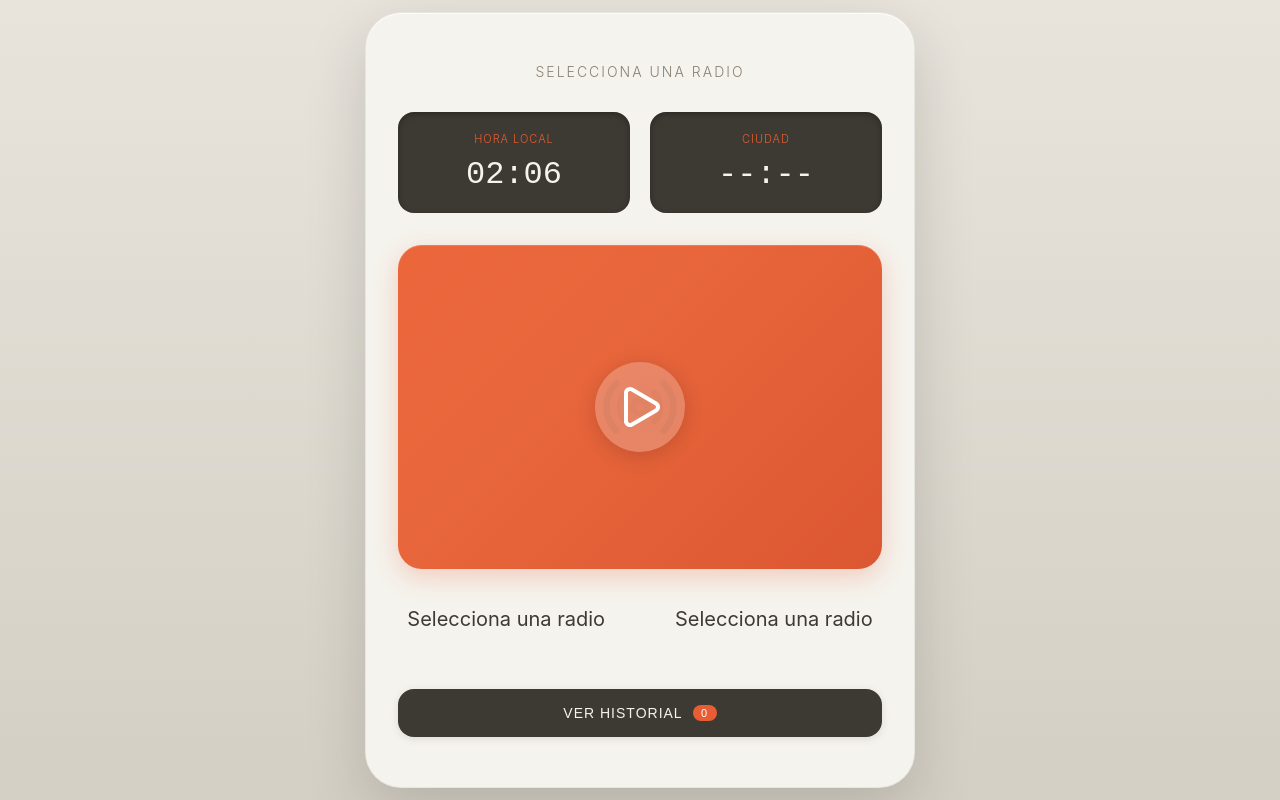
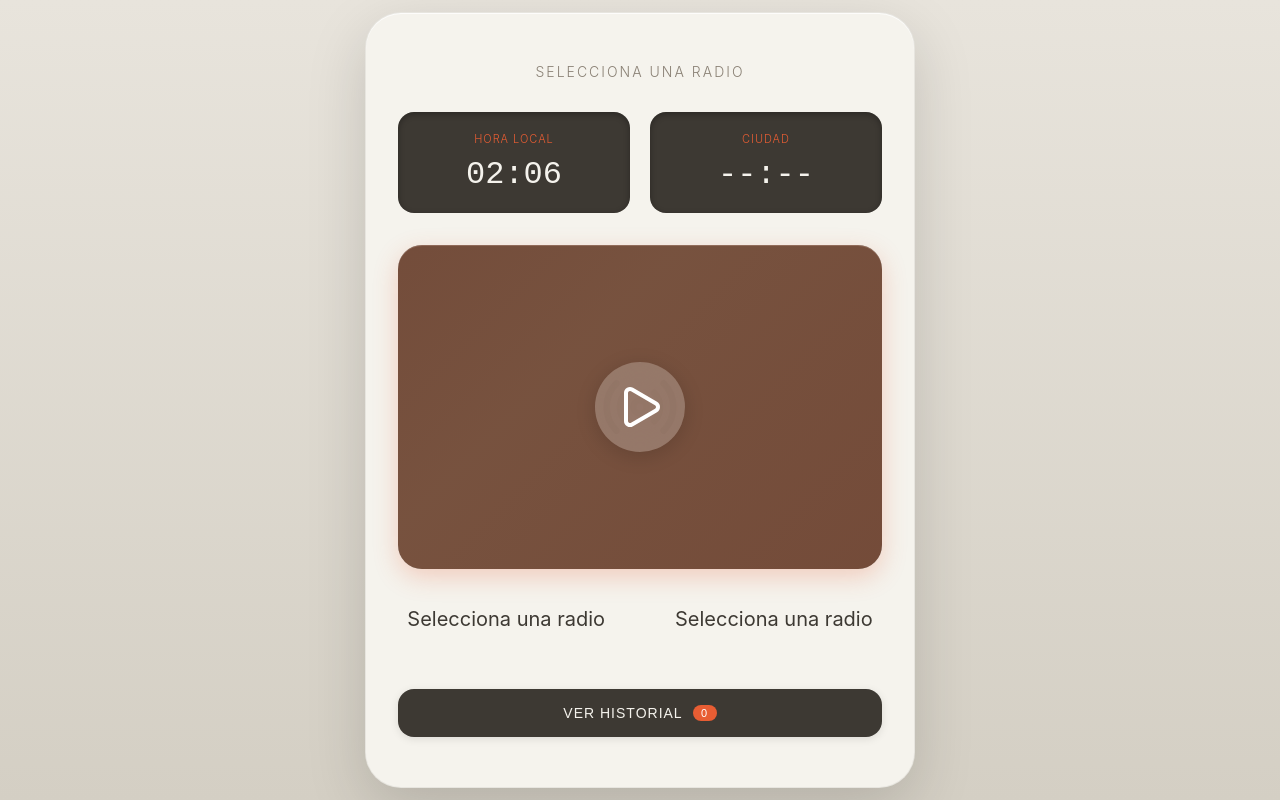
Before and after one commit to juanjorogado/random-radio, a React (Create React App) app: page / in a window 1280 px wide. Built offline with nearby package versions, Linux system fonts and the light colour scheme.

Commit message:
Descripción de tus cambios

```diff
--- a/src/RadioApp.css
+++ b/src/RadioApp.css
@@ -33,7 +33,7 @@
 
   /* Gradientes característicos */
   --gradient-background: linear-gradient(to bottom, #e8e4dc, #d4cfc4);
-  --gradient-cover: linear-gradient(135deg, #e85d33, #d14a28);
+  --gradient-cover: linear-gradient(135deg, var(--color-text-primary), var(--color-text-primary));
   --gradient-animated: linear-gradient(135deg, #e85d33, #d14a28, #ff8c5a, #e85d33);
 
   /* Espaciado */
```
